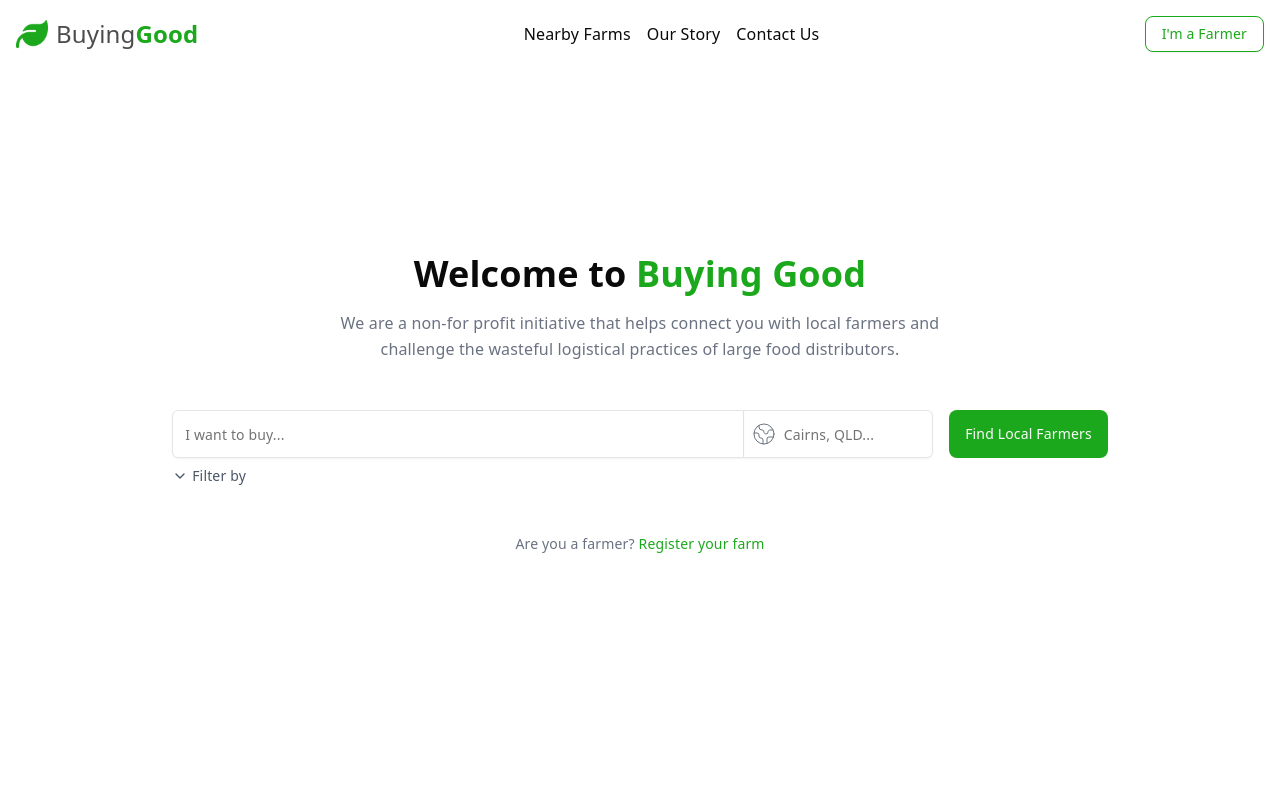
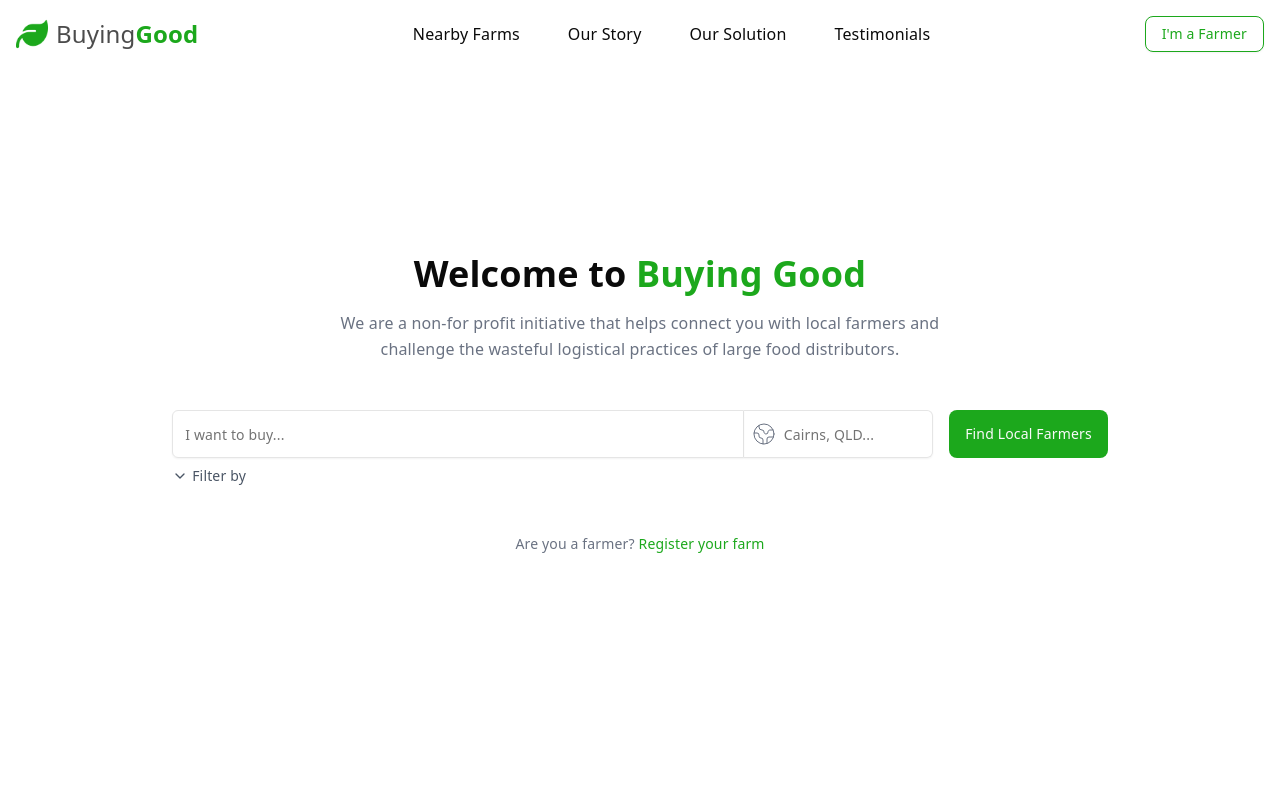
Before and after one commit to je-zhou/BuyingGood-ITO5002-Team-2, a Next.js app in the folder Frontend/: page / in a window 1280 px wide. Shown: the top 800 px of the page. Built offline with nearby package versions, Linux system fonts and the light colour scheme; no server answers.

Commit message:
Improved the navigation functionality and layout of the navbar

```diff
--- a/Frontend/components/Landing/Landing.tsx
+++ b/Frontend/components/Landing/Landing.tsx
@@ -8,11 +8,19 @@ import Testimonials from "./Testimonials";
 export default function Landing() {
   return (
     <div className="w-full flex flex-col min-h-screen">
-      <LandingHero />
+      <div id="nearby-farms">
+        <LandingHero />
+      </div>
       <div className="flex flex-col gap-72 pb-40">
-        <OurStory />
-        <OurSolution />
-        <Testimonials />
+        <div id="our-story">
+          <OurStory />
+        </div>
+        <div id="our-solution">
+          <OurSolution />
+        </div>
+        <div id="testimonials">
+          <Testimonials />
+        </div>
 
         <WhatsInItForYou />
       </div>
--- a/Frontend/components/layout/Navbar.tsx
+++ b/Frontend/components/layout/Navbar.tsx
@@ -1,10 +1,42 @@
-import React from "react";
+"use client";
+
+import React, { useEffect } from "react";
 import Image from "next/image";
 import { SignedIn, SignedOut, UserButton } from "@clerk/nextjs";
 import Link from "next/link";
+import { useRouter, usePathname } from "next/navigation";
 import { Button } from "../ui/button";
 
 export default function Navbar() {
+  const router = useRouter();
+  const pathname = usePathname();
+
+  const scrollToSection = (sectionId: string) => {
+    if (pathname !== "/") {
+      // Navigate to home page first, then scroll after navigation
+      router.push(`/#${sectionId}`);
+    } else {
+      // Already on home page, scroll directly
+      const element = document.getElementById(sectionId);
+      if (element) {
+        element.scrollIntoView({ behavior: "smooth" });
+      }
+    }
+  };
+
+  // Handle scrolling when page loads with hash fragment
+  useEffect(() => {
+    if (pathname === "/" && window.location.hash) {
+      const sectionId = window.location.hash.substring(1);
+      setTimeout(() => {
+        const element = document.getElementById(sectionId);
+        if (element) {
+          element.scrollIntoView({ behavior: "smooth" });
+        }
+      }, 100);
+    }
+  }, [pathname]);
+
   return (
     <nav className="flex justify-between items-center p-4 w-full">
       {/* Icon and Brand */}
@@ -17,10 +49,28 @@ export default function Navbar() {
       </Link>
 
       {/* Nav Links */}
-      <div className="flex items-center gap-4">
-        <Link href="/about">Nearby Farms</Link>
-        <Link href="/about">Our Story</Link>
-        <Link href="/contact">Contact Us</Link>
+      <div className="flex items-center gap-12">
+        <Link href={"/search"} className="hover:text-primary cursor-pointer">
+          Nearby Farms
+        </Link>
+        <button
+          onClick={() => scrollToSection("our-story")}
+          className="hover:text-primary cursor-pointer"
+        >
+          Our Story
+        </button>
+        <button
+          onClick={() => scrollToSection("our-solution")}
+          className="hover:text-primary cursor-pointer"
+        >
+          Our Solution
+        </button>
+        <button
+          onClick={() => scrollToSection("testimonials")}
+          className="hover:text-primary cursor-pointer"
+        >
+          Testimonials
+        </button>
       </div>
 
       {/* CTA button */}
```
